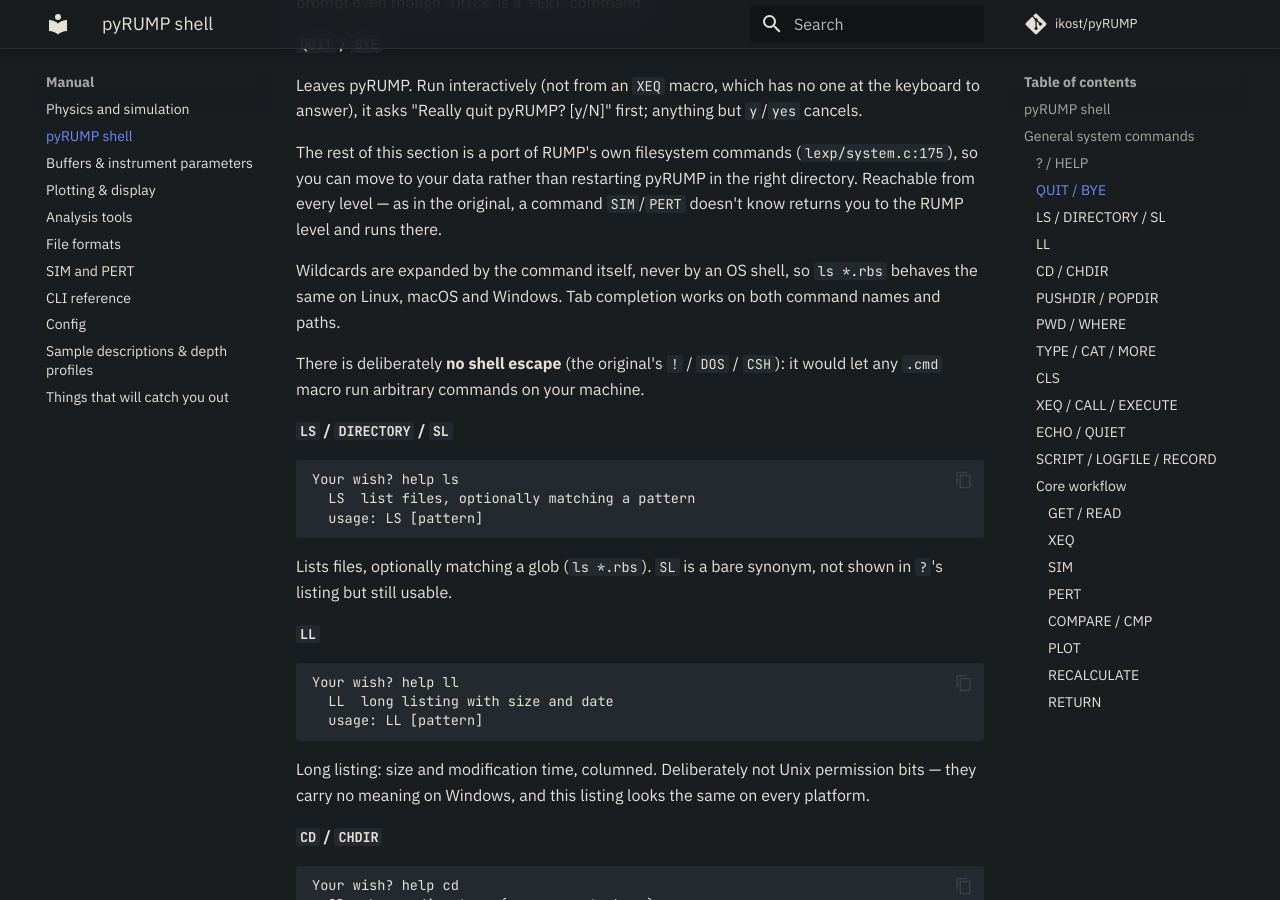
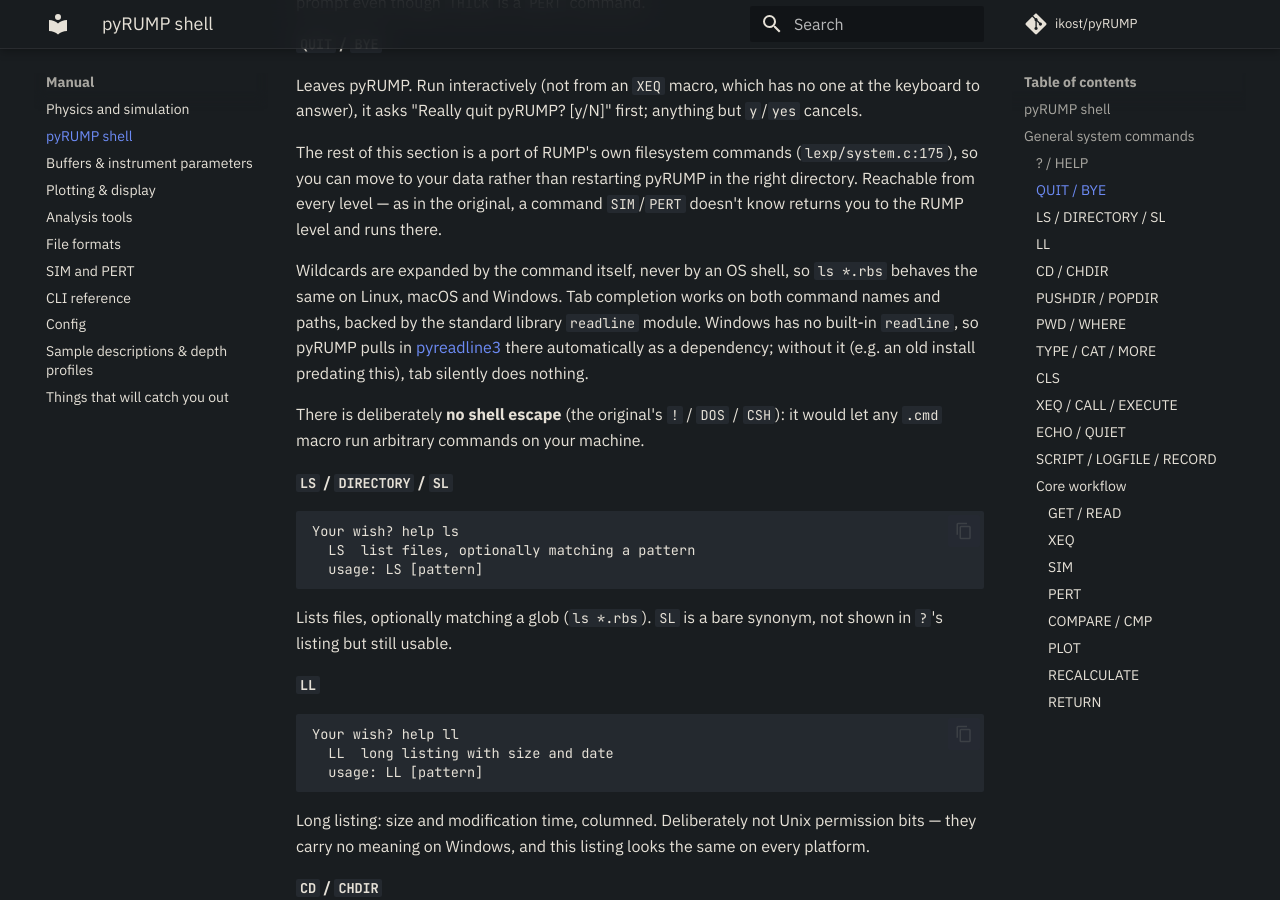
Before and after one commit to ikost/pyRUMP, an MkDocs documentation site: the page built from docs/manual/shell.md, in a window 1280 px wide and 900 px high, scrolled down 1252 px. Built offline with MkDocs 1.6.1 and Material for MkDocs 9.7.7, drawn with Linux system fonts in a browser that asks for light colours; comment, search, counter and statistics services are not loaded.

Commit message:
Add pyreadline3 as a Windows dependency so shell tab completion works
The shell's tab completion relies entirely on the stdlib readline module,
which Windows CPython doesn't ship. _setup_readline() silently no-ops on
ImportError, so completion was dead on a stock Windows install unless the
user happened to have pyreadline3 installed manually.

```diff
--- a/docs/manual/shell.md
+++ b/docs/manual/shell.md
@@ -65,7 +65,11 @@
 
 Wildcards are expanded by the command itself, never by an OS shell, so `ls
 *.rbs` behaves the same on Linux, macOS and Windows. Tab completion works on
-both command names and paths.
+both command names and paths, backed by the standard library `readline`
+module. Windows has no built-in `readline`, so pyRUMP pulls in
+[pyreadline3](https://pypi.org/project/pyreadline3/) there automatically as
+a dependency; without it (e.g. an old install predating this), tab silently
+does nothing.
 
 There is deliberately **no shell escape** (the original's `!` / `DOS` /
 `CSH`): it would let any `.cmd` macro run arbitrary commands on your
--- a/pyproject.toml
+++ b/pyproject.toml
@@ -27,6 +27,7 @@
     "numpy>=1.26",
     "scipy>=1.11",
     "matplotlib>=3.8",
+    "pyreadline3>=3.4; sys_platform == 'win32'",
 ]
 
 [project.optional-dependencies]
```
